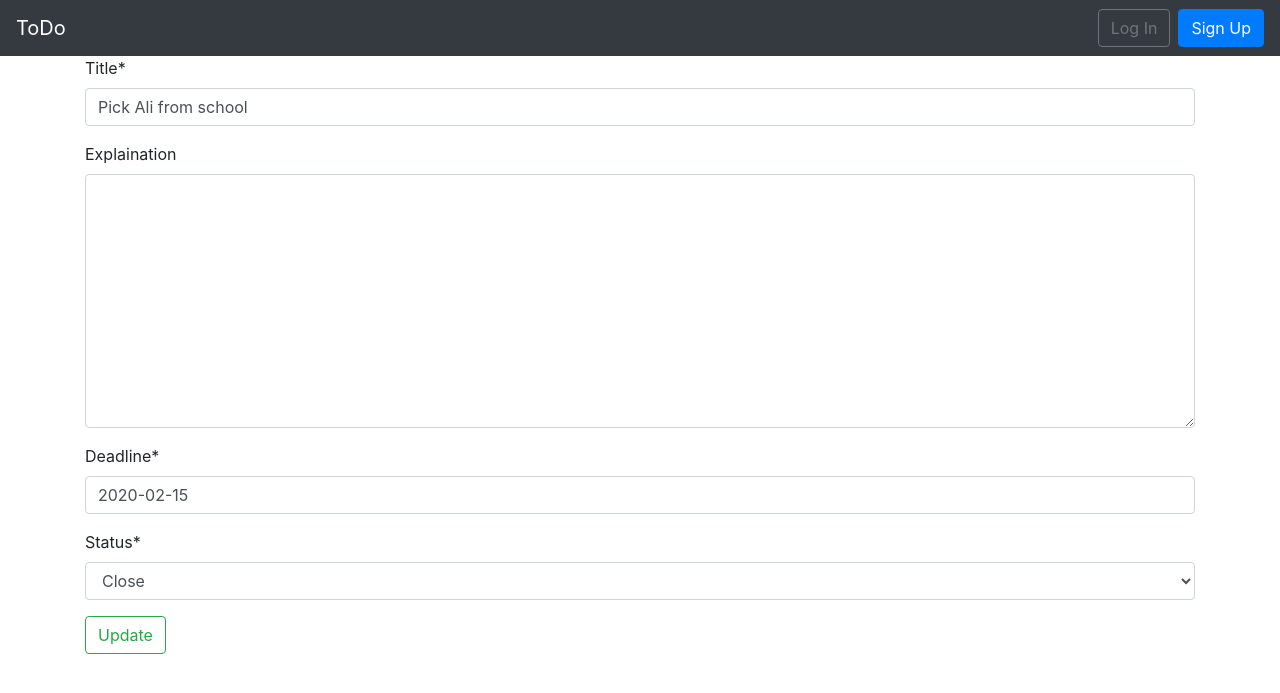
After one commit to fatemehkarimi/ToDo-app, a Django app: page /todo/update/1/ in a window 1280 px wide. The commit adds this page. Shown: the top 693 px of the page. Run offline with Django 3.2, Linux system fonts and the light colour scheme; data comes from the database, SQL or seed files in the repository; both versions use the stored data as it was after the commit; some libraries are stand-ins or nearby versions.

Commit message:
update for ToDo

```diff
--- a/pages/forms.py
+++ b/pages/forms.py
@@ -13,3 +13,9 @@ class ToDo_objCreateForm(ModelForm):
         widgets = {
             'deadline': DateInput(),
         }
+
+class ToDo_objUpdateForm(ModelForm):
+
+    class Meta:
+        model = ToDo_obj
+        fields = ('title', 'explaination', 'deadline', 'status')
--- a/pages/models.py
+++ b/pages/models.py
@@ -4,10 +4,21 @@ from django.contrib.auth import  get_user_model
 
 # Create your models here.
 class ToDo_obj(models.Model):
+    STATUS_CHOICES = [
+        ('O', 'Open'),
+        ('C', 'Close'),
+    ]
+
     title = models.CharField(max_length=200)
     explaination = models.TextField(blank=True, null=True)
     create_date = models.DateTimeField(auto_now_add=True)
     deadline = models.DateField()
+    status = models.CharField(
+        max_length=1,
+        choices=STATUS_CHOICES,
+        default='O'
+    )
+
     author = models.ForeignKey(
         get_user_model(),
         on_delete=models.CASCADE,
--- a/pages/urls.py
+++ b/pages/urls.py
@@ -1,7 +1,9 @@
 from django.urls import path
-from .views import HomePageView, ToDo_objCreateView
+from .views import HomePageView, ToDo_objCreateView, ToDo_objUpdateView
 
 urlpatterns = [
     path('', HomePageView.as_view(), name='home'),
     path('todo/new', ToDo_objCreateView.as_view(), name='todo_new'),
+    path('todo/update/<int:pk>/',
+        ToDo_objUpdateView.as_view(), name='todo_update'),
 ]
--- a/pages/views.py
+++ b/pages/views.py
@@ -1,9 +1,9 @@
-from django.views.generic import ListView, CreateView
+from django.views.generic import ListView, CreateView, UpdateView
 from django.shortcuts import render
 from datetime import date
 from django.urls import reverse_lazy
 
-from .forms import ToDo_objCreateForm
+from .forms import ToDo_objCreateForm, ToDo_objUpdateForm
 from .models import ToDo_obj
 
 # Create your views here.
@@ -22,3 +22,9 @@ class ToDo_objCreateView(CreateView):
         form.instance.author = self.request.user
         form.instance.create_date = date.today()
         return super().form_valid(form)
+
+class ToDo_objUpdateView(UpdateView):
+    model = ToDo_obj
+    form_class = ToDo_objUpdateForm
+    template_name = 'todo_update.html'
+    success_url = reverse_lazy('home')
--- /dev/null
+++ b/templates/todo_update.html
@@ -0,0 +1,12 @@
+{% extends 'base.html' %}
+{% load crispy_forms_tags %}
+
+{% block title %}Update ToDo{% endblock title %}
+
+{% block content %}
+<form action="" method="post">
+{% csrf_token %}
+{{ form|crispy }}
+<button class="btn btn-outline-success" type="submit">Update</a>
+</form>
+{% endblock content %}
```
Also changed, not shown: templates/home.html (+12 -3 lines), db.sqlite3, pages/migrations/0004_todo_obj_status.py (added).
